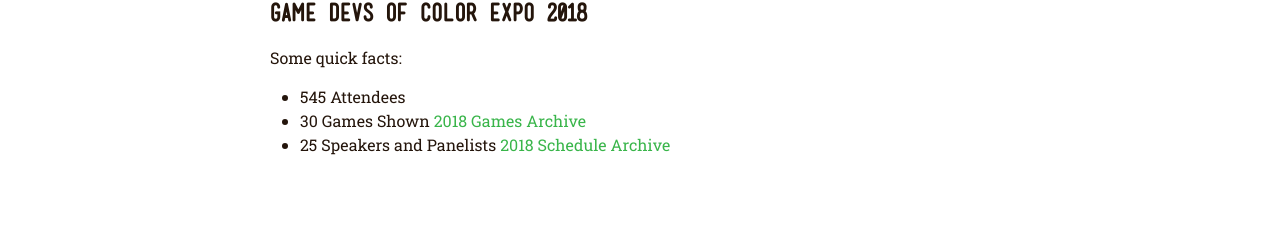
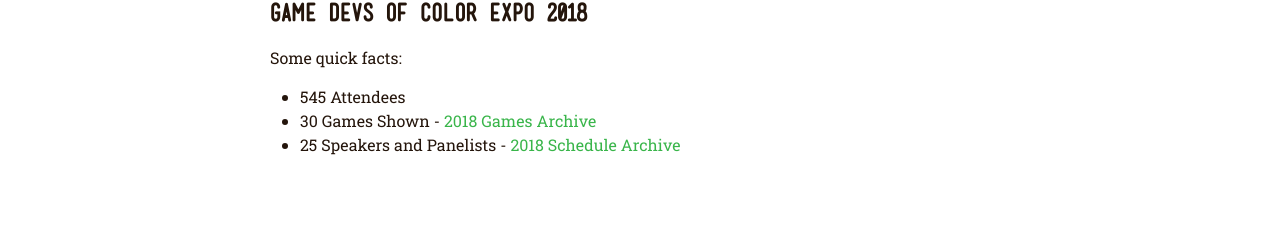
Before and after one commit to BrooklynGamery/gdocexpo, a Jekyll site: the page built from archive/index.html, in a window 1280 px wide and 1400 px high. Shown: the part 551-786 px from the top of the window. Built offline with Jekyll 4.4.1, drawn with Linux system fonts in a browser that asks for light colours; some of the changed text lies outside the part shown; grey boxes are pictures that could not be loaded.

Commit message:
formatting

```diff
--- a/archive/content.markdown
+++ b/archive/content.markdown
@@ -14,8 +14,8 @@
 Some quick facts:
 
 * 545 Attendees
-* 30 Games Shown [2018 Games Archive](/archive/2018/games)
-* 25 Speakers and Panelists [2018 Schedule Archive](/archive/2018/schedule)
+* 30 Games Shown - [2018 Games Archive](/archive/2018/games)
+* 25 Speakers and Panelists - [2018 Schedule Archive](/archive/2018/schedule)
 
 <br/>
 <br/>
@@ -28,8 +28,8 @@
 
 Some quick facts:
 * 472 Attendees
-* 31 Games Shown [2017 Games Archive](/archive/2017/games)
-* 25 Speakers and Panelists [2017 Schedule Archive](/archive/2017/schedule)
+* 31 Games Shown - [2017 Games Archive](/archive/2017/games)
+* 25 Speakers and Panelists - [2017 Schedule Archive](/archive/2017/schedule)
 
 <br/>
 <br/>
```
